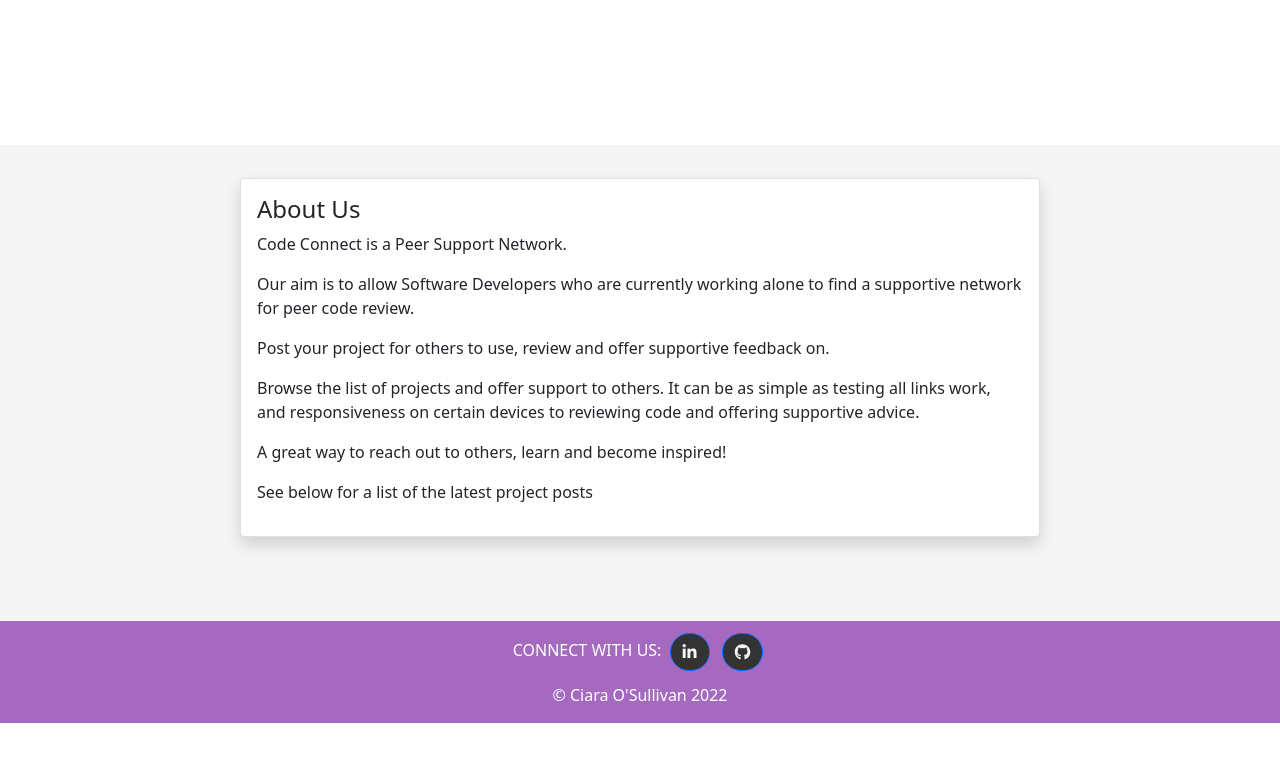
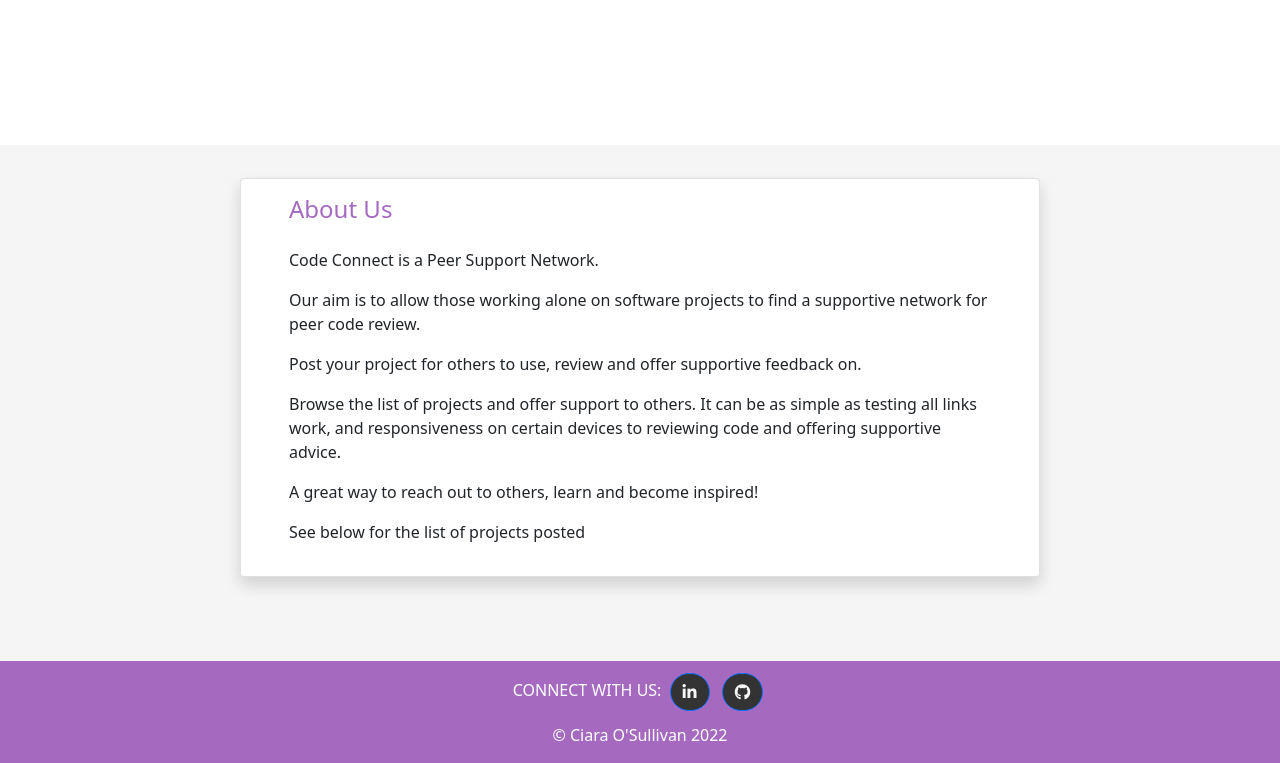
Before and after one commit to ciaraosull/project-4-django, a Django app: page / in a window 1280 px wide. Shown: the part 975-1738 px from the top of the page. Before the commit the page ends 1698 px from the top, so only its background shows below. Run offline with Django 3.2, Linux system fonts and the light colour scheme; data that the repository does not hold is empty; some libraries are stand-ins or nearby versions.

Commit message:
Edit about us content & style

```diff
--- a/blog/templates/blog/index.html
+++ b/blog/templates/blog/index.html
@@ -23,15 +23,15 @@
          <!-- Empty div to land the link from the explore button & nav to the about us section
                 so not blocked by fixed header -->
                 <div id="about-us"></div>
-        <section class="card mb-3 shadow p-3 mb-5 bg-body rounded" style="max-width: 800px;">
-            <h4>About Us</h4>
+        <section class=" about-us card ps-5 pe-5 mb-3 shadow p-3 mb-5 bg-body rounded" style="max-width: 800px;">
+            <h4 class="pb-3">About Us</h4>
             <p>Code Connect is a Peer Support Network.</p>
-            <p> Our aim is to allow Software Developers who are currently working alone to find a supportive network for peer code review.</p>
+            <p> Our aim is to allow those working alone on software projects to find a supportive network for peer code review.</p>
             <p>Post your project for others to use, review and offer supportive feedback on.</p>
             <p>Browse the list of projects and offer support to others. It can be as simple as testing all links work, and
                 responsiveness on certain devices to reviewing code and offering supportive advice.</p>
             <p>A great way to reach out to others, learn and become inspired!</p>
-            <p>See below for a list of the latest project posts</p>
+            <p>See below for the list of projects posted</p>
         </section>
         <!-- Empty div to land the link from the pagination page to the post list section
                 so not blocked by fixed header -->
@@ -73,7 +73,7 @@
         </section>
 
         <!-- Posts Pagination -->
-        <section class="paginate d-flex justify-content-end mb-4">
+        <section class="paginate d-flex justify-content-start mb-4">
             {%  if is_paginated  %}
 
             {%  if page_obj.has_previous  %}
--- a/static/css/style.css
+++ b/static/css/style.css
@@ -116,6 +116,10 @@ section so it does not sit behind the fixed header */
     height: 108px;
   }
 
+.about-us h4 {
+    color: #a56ac0;
+}
+
 .posts a {
     color: #a56ac0 !important;
 }
```
